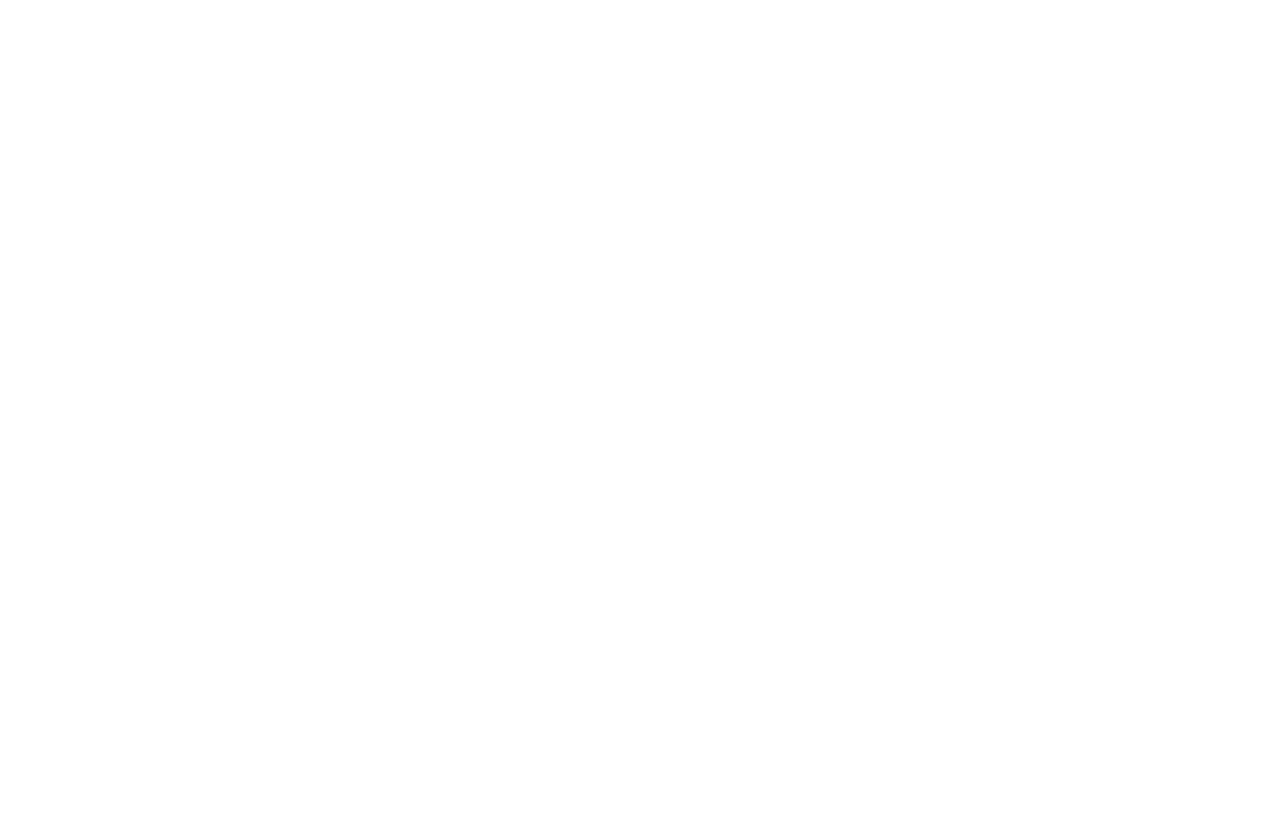
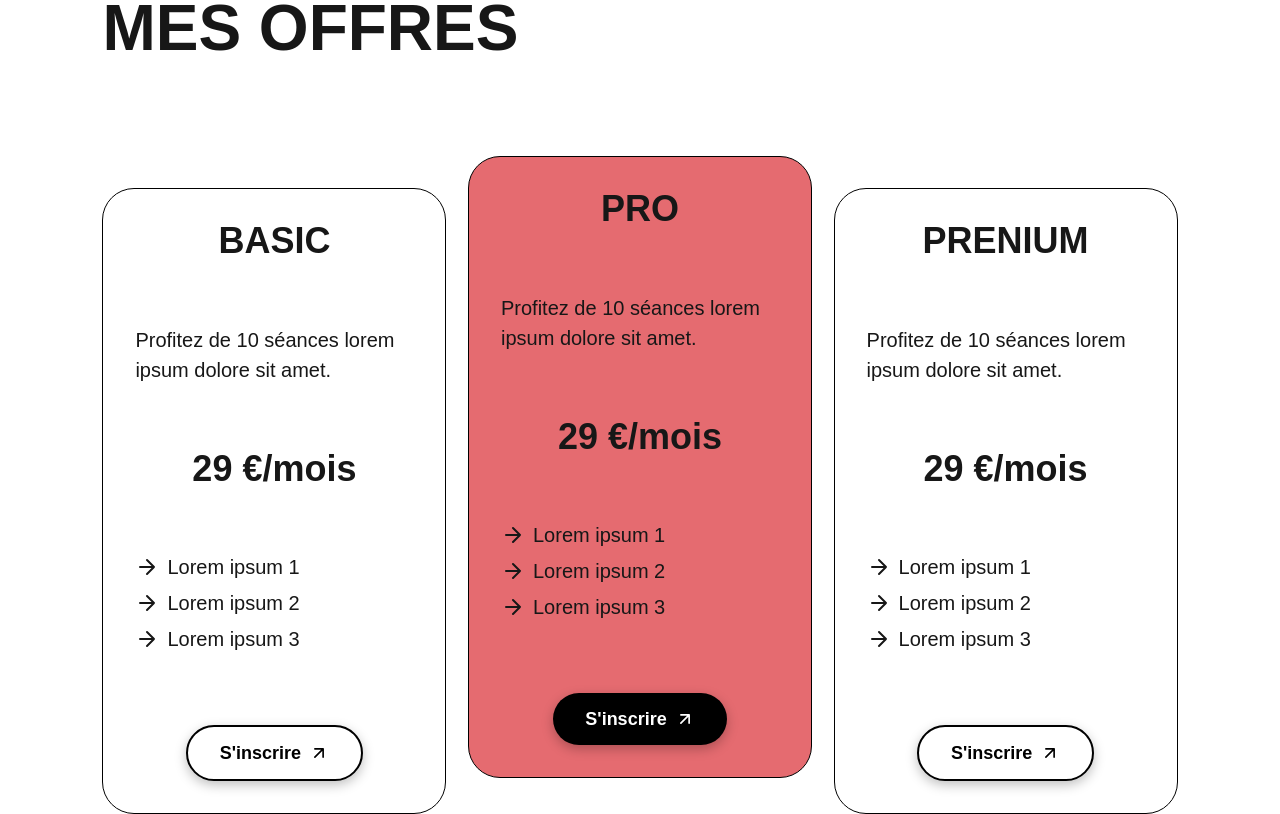
Before and after one commit to AlexPst-Dev/MG-Coaching-Website, a Next.js app: page / in a window 1280 px wide. Shown: the part 2820-3634 px from the top of the page. Before the commit the page ends 2752 px from the top, so only its background shows below. Built offline with nearby package versions, Linux system fonts and the light colour scheme.

Commit message:
feat: add Offers section

```diff
--- a/app/components/Activities.tsx
+++ b/app/components/Activities.tsx
@@ -65,7 +65,7 @@
   return (
     <section
       ref={sectionRef}
-      className="min-h-screen flex flex-col md:flex-row w-full gap-4 p-4 md:p-8"
+      className="min-h-screen flex flex-col md:flex-row w-full gap-4"
     >
       {activities.map((activity, index) => {
         const isActive = activeIndex === index;
--- /dev/null
+++ b/app/components/Offers.tsx
@@ -0,0 +1,127 @@
+interface OfferType {
+  title: string;
+  description: string;
+  items: string[];
+  price: number;
+  isMainOffer: boolean;
+}
+
+const offers: OfferType[] = [
+  {
+    title: "BASIC",
+    description: "Profitez de 10 séances lorem ipsum dolore sit amet.",
+    items: ["Lorem ipsum 1", "Lorem ipsum 2", "Lorem ipsum 3"],
+    price: 29,
+    isMainOffer: false,
+  },
+  {
+    title: "PRO",
+    description: "Profitez de 10 séances lorem ipsum dolore sit amet.",
+    items: ["Lorem ipsum 1", "Lorem ipsum 2", "Lorem ipsum 3"],
+    price: 29,
+    isMainOffer: true,
+  },
+  {
+    title: "PRENIUM",
+    description: "Profitez de 10 séances lorem ipsum dolore sit amet.",
+    items: ["Lorem ipsum 1", "Lorem ipsum 2", "Lorem ipsum 3"],
+    price: 29,
+    isMainOffer: false,
+  },
+];
+
+function OfferItem(data: OfferType) {
+  return (
+    <div
+      className={`flex flex-col items-center ${data.isMainOffer ? "bg-[#E56B70]" : "bg-white"} border border-black rounded-4xl p-8 gap-16 md:justify-center`}
+    >
+      <h3 className="text-3xl md:text-4xl font-bold">{data.title}</h3>
+      <p>{data.description}</p>
+      <span className="text-4xl font-semibold">{data.price} €/mois</span>
+      <ul className="w-full list-none">
+        {data.items.map((el: string, index) => {
+          return (
+            <li key={index} className="flex items-center gap-2 mb-2">
+              <svg
+                width="24"
+                height="24"
+                viewBox="0 0 24 24"
+                fill="none"
+                xmlns="http://www.w3.org/2000/svg"
+                className="shrink-0"
+              >
+                <path
+                  d="M5 12H19M19 12L12 5M19 12L12 19"
+                  stroke="currentColor"
+                  strokeWidth="2"
+                  strokeLinecap="round"
+                  strokeLinejoin="round"
+                />
+              </svg>
+              <span className="text-xl">{el}</span>
+            </li>
+          );
+        })}
+      </ul>
+      <button
+        className={`
+          px-8 py-3 rounded-4xl text-lg font-semibold
+          transition-all duration-300 hover:scale-105
+          flex items-center gap-2 cursor-pointer
+          ${
+            data.isMainOffer
+              ? "bg-black text-white hover:bg-gray-800"
+              : "bg-white text-black border-2 border-black hover:bg-gray-100"
+          }
+        `}
+        style={{
+          boxShadow: "0px 4px 12px rgba(0, 0, 0, 0.25)",
+        }}
+      >
+        S{"'"}inscrire
+        <svg
+          width="20"
+          height="20"
+          viewBox="0 0 24 24"
+          fill="none"
+          xmlns="http://www.w3.org/2000/svg"
+          className="-rotate-45"
+        >
+          <path
+            d="M5 12H19M19 12L12 5M19 12L12 19"
+            stroke="currentColor"
+            strokeWidth="2"
+            strokeLinecap="round"
+            strokeLinejoin="round"
+          />
+        </svg>
+      </button>
+    </div>
+  );
+}
+
+export default function Offers() {
+  return (
+    <section className="min-h-screen flex flex-col gap-8 md:gap-16">
+      <h2 className="text-3xl md:text-4xl lg:text-5xl font-bold">MES OFFRES</h2>
+      <div className="flex md:flex-row md:justify-between md:items-center flex-col gap-4 md:h-[80vh]">
+        {offers.map((offer: OfferType, index) => {
+          return (
+            <div
+              key={index}
+              className={`md:w-[32%] ${offer.isMainOffer ? "md:h-[90%]" : "md:h-[80%]"}`}
+            >
+              <OfferItem
+                title={offer.title}
+                description={offer.description}
+                price={offer.price}
+                items={offer.items}
+                isMainOffer={offer.isMainOffer}
+              />
+            </div>
+          );
+        })}
+      </div>
+    </section>
+  );
+}
--- a/app/components/StayActive.tsx
+++ b/app/components/StayActive.tsx
@@ -45,7 +45,7 @@
 
         {/* Right Part */}
         <div className="flex flex-col gap-4 items-center p-6  rounded-lg md:col-span-2 md:row-span-3 md:col-start-5 md:row-start-3">
-          <span className="text-pink-800 text-6xl md:text-8xl font-bold">
+          <span className="text-[#E56B70] text-6xl md:text-8xl font-bold">
             100%
           </span>
           <p className="text-center text-sm md:text-base">
--- a/app/page.tsx
+++ b/app/page.tsx
@@ -1,5 +1,6 @@
 import Activities from "./components/Activities";
 import Banner from "./components/Banner";
+import Offers from "./components/Offers";
 import StayActive from "./components/StayActive";
 
 export default function Home() {
@@ -8,6 +9,7 @@
       <Banner />
       <StayActive />
       <Activities />
+      <Offers />
     </main>
   );
 }
```
